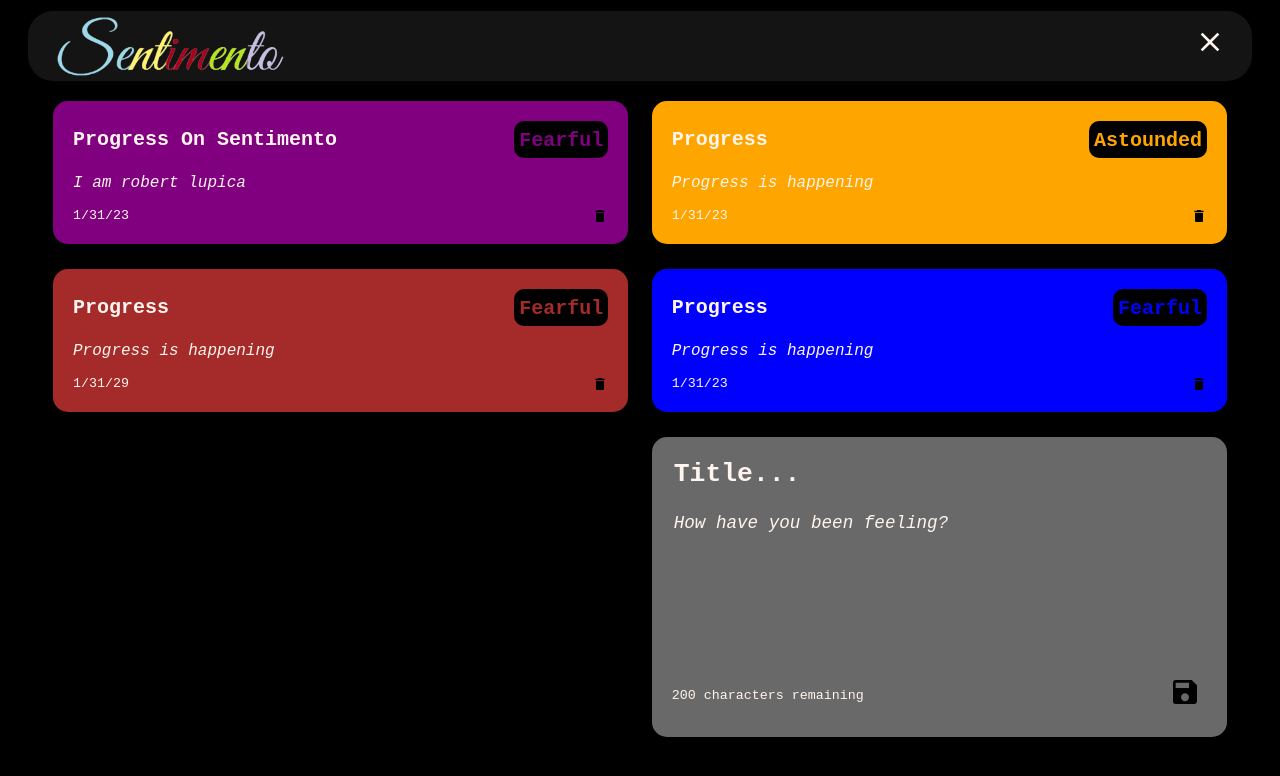
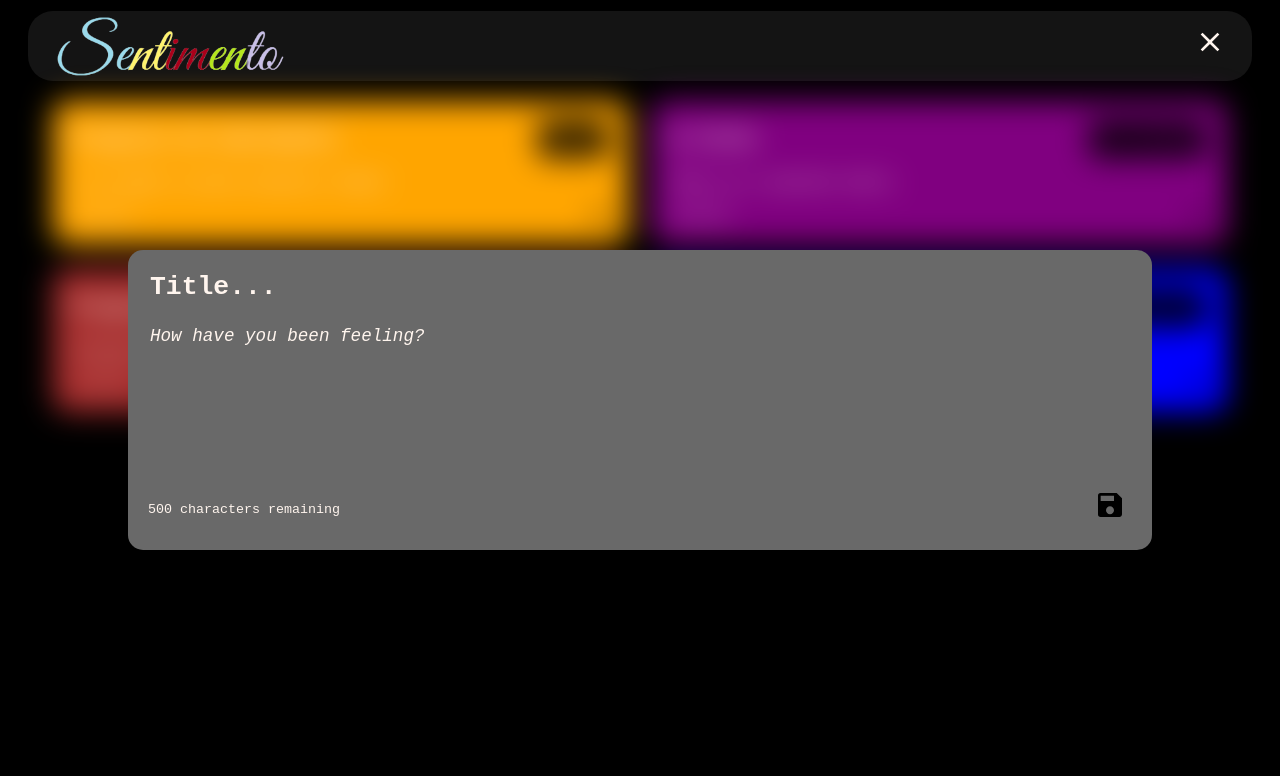
Before and after one commit to AnthonyLupica/Sentimento, a React (Vite) app in the folder react-app/: page / in a window 1280 px wide. Both pictures are taken after a click on the button 1210 px from the left and 45 px from the top of the page. Shown: the top 776 px of the page. Built offline with nearby package versions, Linux system fonts and the light colour scheme.

Commit message:
CreateJournal background blur is in working state

```diff
--- a/react-app/src/App.jsx
+++ b/react-app/src/App.jsx
@@ -74,13 +74,11 @@ export default function App() {
     }
 
     return (
-        <div className="Container">
-
+        <>
             <Navbar showCreateJournal={showCreateJournal} handleShowCreateJournal={handleShowCreateJournal}/>
 
             {/* pass in journal data state, and showCreateJournal as props, and the event handler for a new journal entry */}
             <JournalContainer journalData={journals} showCreateJournal={showCreateJournal} handleCreateJournal={handleCreateJournal} handleShowCreateJournal={handleShowCreateJournal}/>
-
-        </div>
+        </>
     );
 }
--- a/react-app/src/JournalData.jsx
+++ b/react-app/src/JournalData.jsx
@@ -9,17 +9,17 @@ const data = [
     {
         id: nanoid(),
         title: "Progress on Sentimento",
-        mood: "Fearful",
-        color: "purple",
-        text: "I am robert lupica",
+        mood: "Happy",
+        color: "orange",
+        text: "I've made so much progress today!",
         dateAndTime: "1/31/23"
     },
     {
         id: nanoid(),
-        title: "Progress",
+        title: "A Title",
         mood: "Astounded",
-        color: "orange",
-        text: "Progress is happening",
+        color: "purple",
+        text: "This is a journal entry",
         dateAndTime: "1/31/23"
     },
     {
--- a/react-app/src/components/CreateJournal.jsx
+++ b/react-app/src/components/CreateJournal.jsx
@@ -14,8 +14,8 @@ export default function CreateJournal(props) {
     const [randomPleasantry, setRandomPleasantry] = React.useState('');
 
     // define how many characters the user can type in each text area
-    const journalTextLimit = 200;
-    const journalTitleLimit = 20;
+    const journalTextLimit = 500;
+    const journalTitleLimit = 45;
 
     // an array of pre-defined placeholder text for a new journal entry (have fun with this)
     const placeholderTexts = [
--- a/react-app/src/components/JournalContainer.jsx
+++ b/react-app/src/components/JournalContainer.jsx
@@ -18,11 +18,18 @@ export default function JournalContainer(props) {
     const rightEntries = props.journalData.filter((_entry, index) => index % 2 !== 0);
 
     return (
+        /* conditionally assign a className based on boolean state prop */
+        <div className={`Container${props.showCreateJournal ? '--Blur' : ''}`}>
+
+            {/* CreateJournal is conditionally rendered based on the boolean state "showCreateJournal" */}
+            {props.showCreateJournal && <div className="Overlay">
+                {/* pass in the event handler for a new journal entry */}
+                <CreateJournal handleCreateJournal={props.handleCreateJournal} handleShowCreateJournal={props.handleShowCreateJournal}/>
+            </div>}
+
             <div className="JournalContainer">
-
                 {/* Journals for the left vertical */}
                 <div className="JournalsLeft">
-
                     {/* For every element in the array, which is itself an object, render a Journal */}
                     {leftEntries.map((entry) => (
                         <Journal
@@ -34,12 +41,10 @@ export default function JournalContainer(props) {
                             dateAndTime={entry.dateAndTime}
                         />
                     ))}
-
                 </div>
 
                 {/* Journals for the right vertical */}
                 <div className="JournalsRight">
-
                     {/* For every element in the array, which is itself an object, render a Journal */}
                     {rightEntries.map((entry) => (
                         <Journal
@@ -51,11 +56,7 @@ export default function JournalContainer(props) {
                             dateAndTime={entry.dateAndTime}
                         />
                     ))}
-
-                {/* CreateJournal is conditionally rendered based on the boolean state "showCreateJournal" */}
-                {/* pass in the event handler for a new journal entry */}
-                {props.showCreateJournal && <CreateJournal handleCreateJournal={props.handleCreateJournal} handleShowCreateJournal={props.handleShowCreateJournal}/>}
-
+                </div>
             </div>
 
         </div>
--- a/react-app/src/styles/JournalContainer.css
+++ b/react-app/src/styles/JournalContainer.css
@@ -1,6 +1,25 @@
 /*
     JournalContainer.css includes styles for the JournalContainer react component
 */
+
+/* selects all direct children of .Container--Blur element except those that have the class name .Overlay */
+.Container--Blur > *:not(.Overlay) {
+    filter: blur(15px);
+}
+
+.Overlay {
+    /*  element will be positioned relative to the viewport */
+    position: fixed;
+    top: 50%;
+    left: 50%;
+    transform: translate(-50%, -50%);
+
+    /* set a width relative to viewport*/
+    width: 80%;
+
+    /* overlays the div on top of the body content */
+    z-index: 1;
+}
 
 /*
     parents all flex box containers for journal entries.
```
Lines whose indentation alone changed are shown as unchanged.
